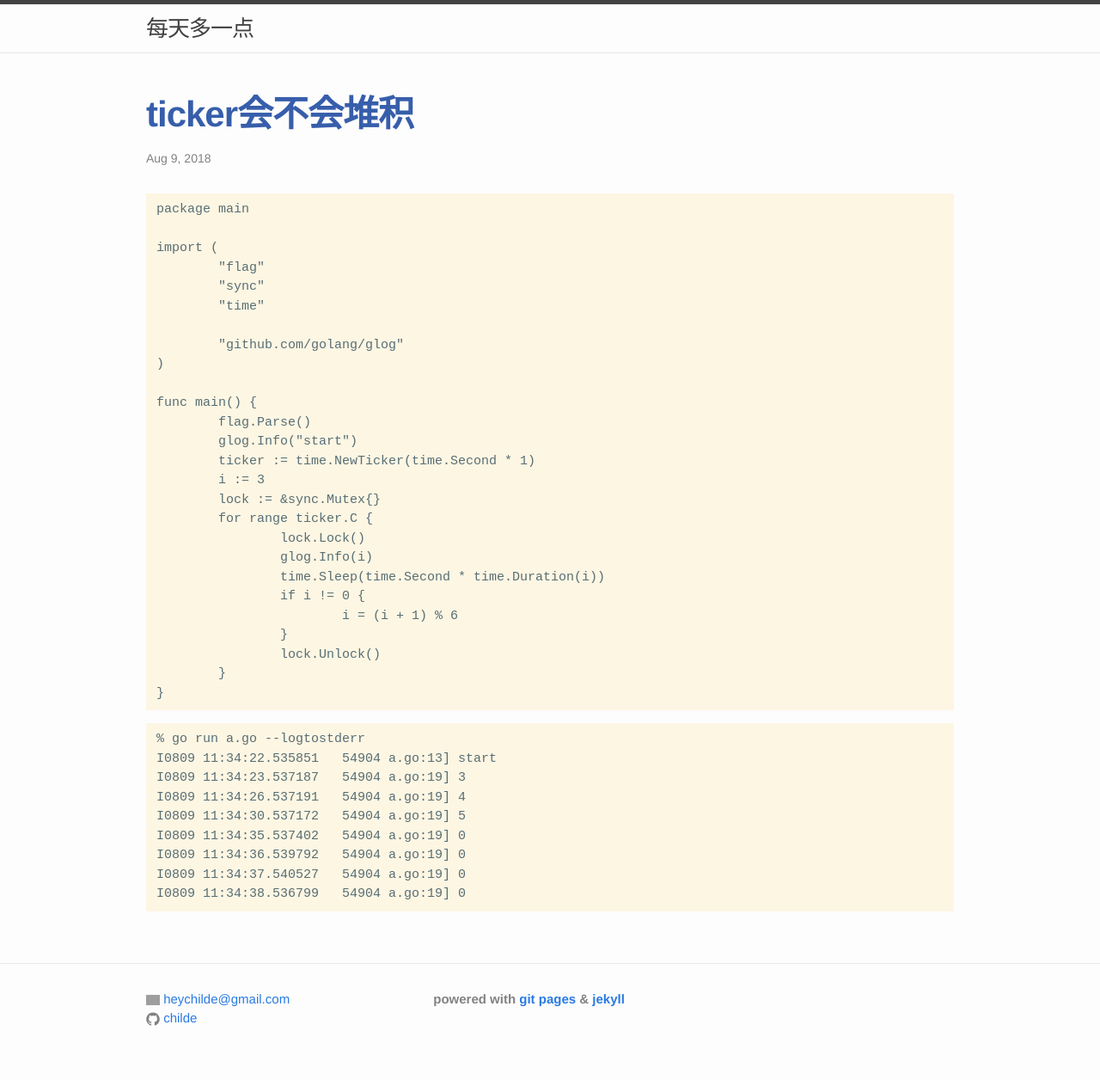
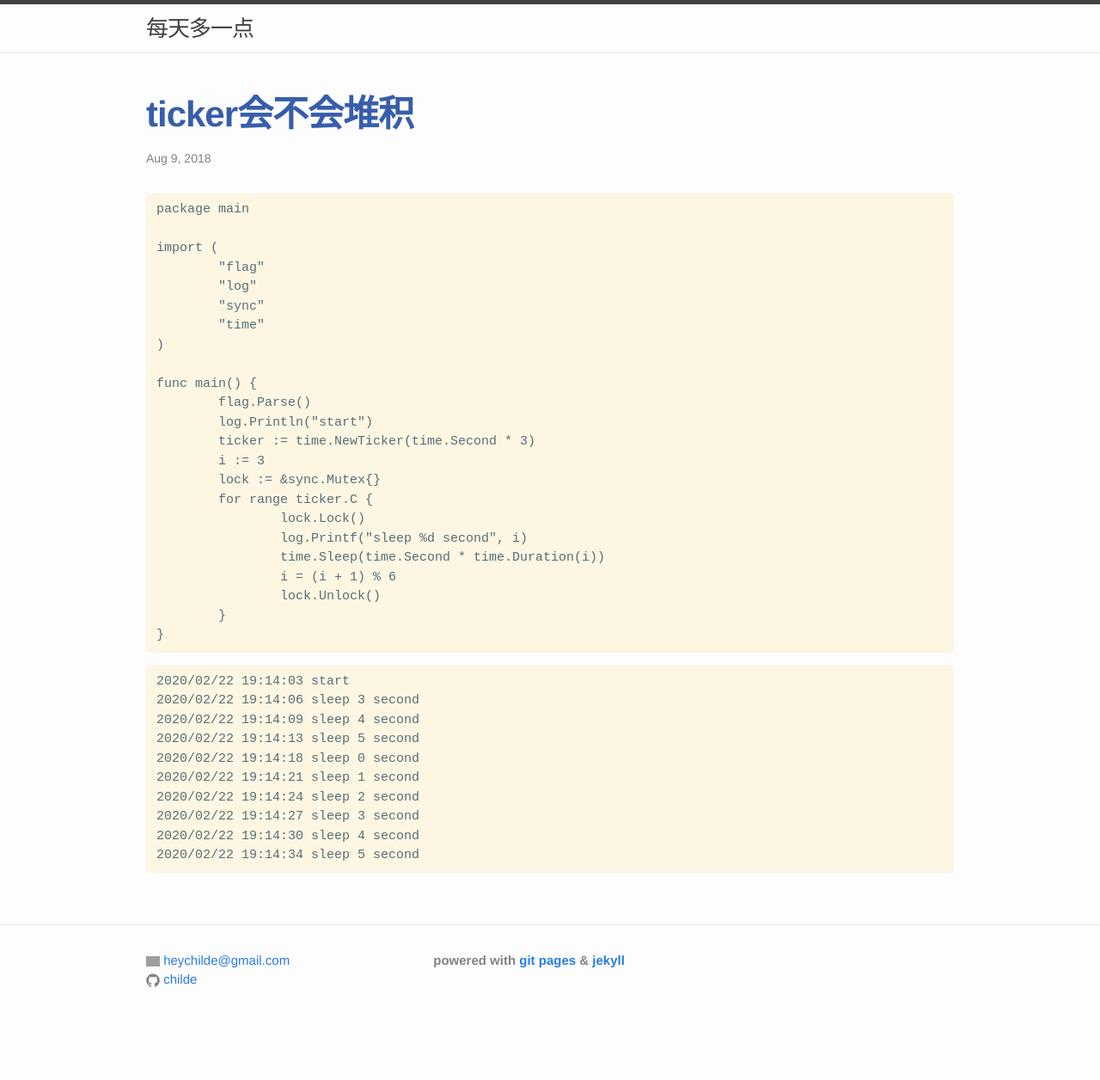
Before and after one commit to childe/gitcommit.today, a Jekyll site: the page built from _posts/2018-08-09-time-ticker.md, in a window 1280 px wide. Shown: the whole page at 86% size. Built offline with Jekyll 4.4.1, drawn with Linux system fonts in a browser that asks for light colours; after the commit the page ends 1211 px from its top, so only the background shows below that; grey boxes are pictures that could not be loaded.

Commit message:
modified:   _posts/2018-08-09-time-ticker.md

````diff
--- a/_posts/2018-08-09-time-ticker.md
+++ b/_posts/2018-08-09-time-ticker.md
@@ -11,38 +11,36 @@ package main
 
 import (
 	"flag"
+	"log"
 	"sync"
 	"time"
-
-	"github.com/golang/glog"
 )
 
 func main() {
 	flag.Parse()
-	glog.Info("start")
-	ticker := time.NewTicker(time.Second * 1)
+	log.Println("start")
+	ticker := time.NewTicker(time.Second * 3)
 	i := 3
 	lock := &sync.Mutex{}
 	for range ticker.C {
 		lock.Lock()
-		glog.Info(i)
+		log.Printf("sleep %d second", i)
 		time.Sleep(time.Second * time.Duration(i))
-		if i != 0 {
-			i = (i + 1) % 6
-		}
+		i = (i + 1) % 6
 		lock.Unlock()
 	}
 }
 ```
 
 ```
-% go run a.go --logtostderr                                                                                     1 ↵
-I0809 11:34:22.535851   54904 a.go:13] start
-I0809 11:34:23.537187   54904 a.go:19] 3
-I0809 11:34:26.537191   54904 a.go:19] 4
-I0809 11:34:30.537172   54904 a.go:19] 5
-I0809 11:34:35.537402   54904 a.go:19] 0
-I0809 11:34:36.539792   54904 a.go:19] 0
-I0809 11:34:37.540527   54904 a.go:19] 0
-I0809 11:34:38.536799   54904 a.go:19] 0
+2020/02/22 19:14:03 start
+2020/02/22 19:14:06 sleep 3 second
+2020/02/22 19:14:09 sleep 4 second
+2020/02/22 19:14:13 sleep 5 second
+2020/02/22 19:14:18 sleep 0 second
+2020/02/22 19:14:21 sleep 1 second
+2020/02/22 19:14:24 sleep 2 second
+2020/02/22 19:14:27 sleep 3 second
+2020/02/22 19:14:30 sleep 4 second
+2020/02/22 19:14:34 sleep 5 second
 ```
````
